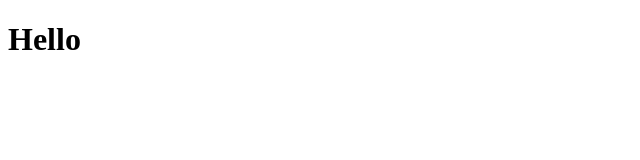
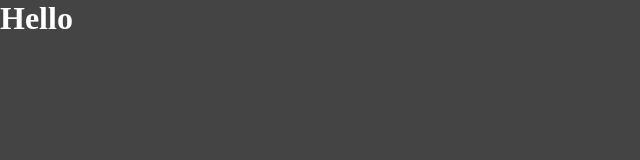
Before and after one commit to RGnt/portfolio, a website: page dist/index.html in a window 1280 px wide. Shown: the whole page, without its empty margins (0-640 px from the left). Drawn offline with Linux system fonts and the light colour scheme.

Commit message:
Basic structure in place

```diff
--- /dev/null
+++ b/scss/main.scss
@@ -0,0 +1,11 @@
+$primary-color: #444;
+
+body {
+    background: $primary-color;
+    color: #fff;
+}
+
+* {
+    margin: 0;
+    padding: 0;
+}
```
Also changed, not shown: package.json (added, +11 -0 lines), dist/css/main.css (added), dist/index.html, 2 other files.
